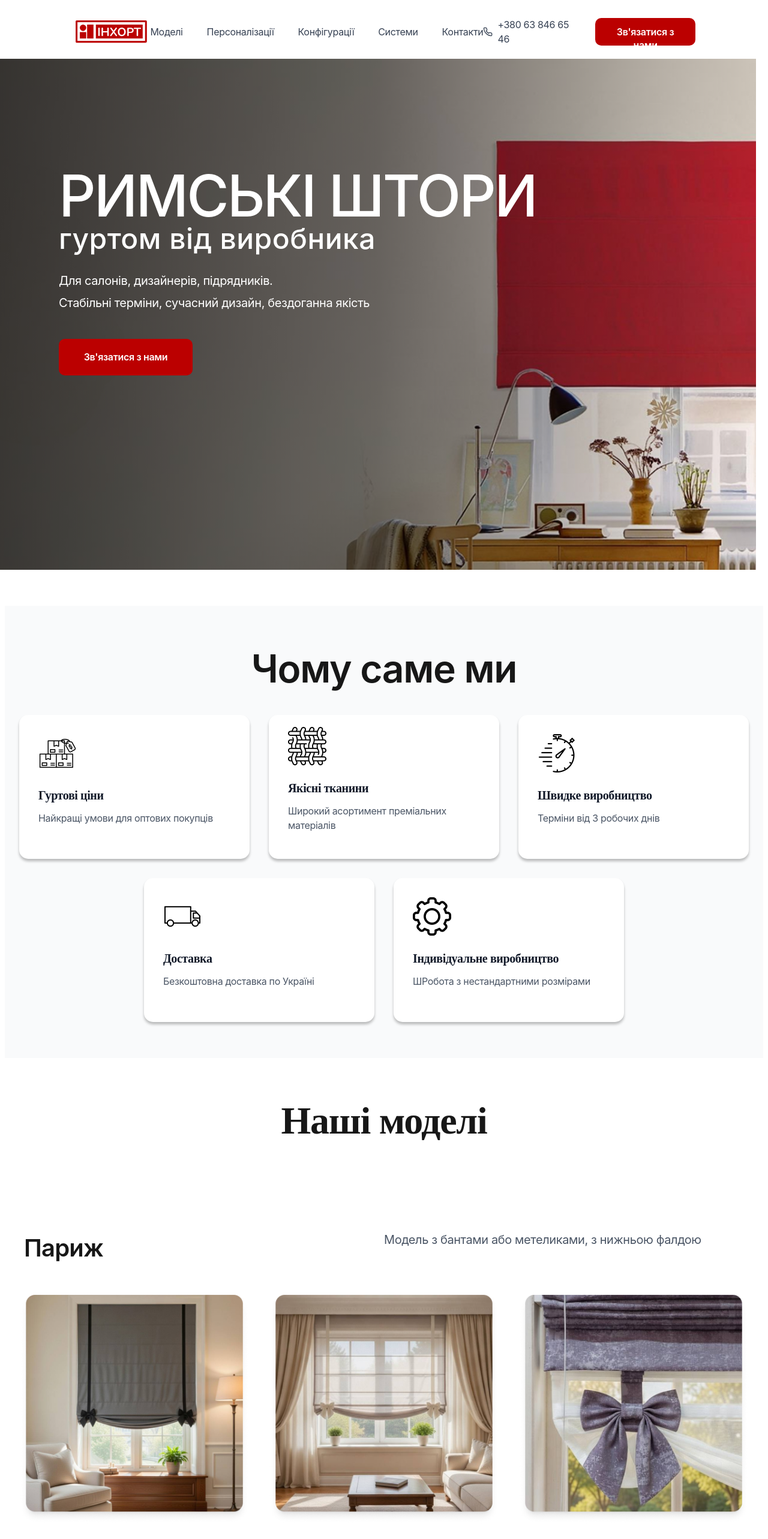
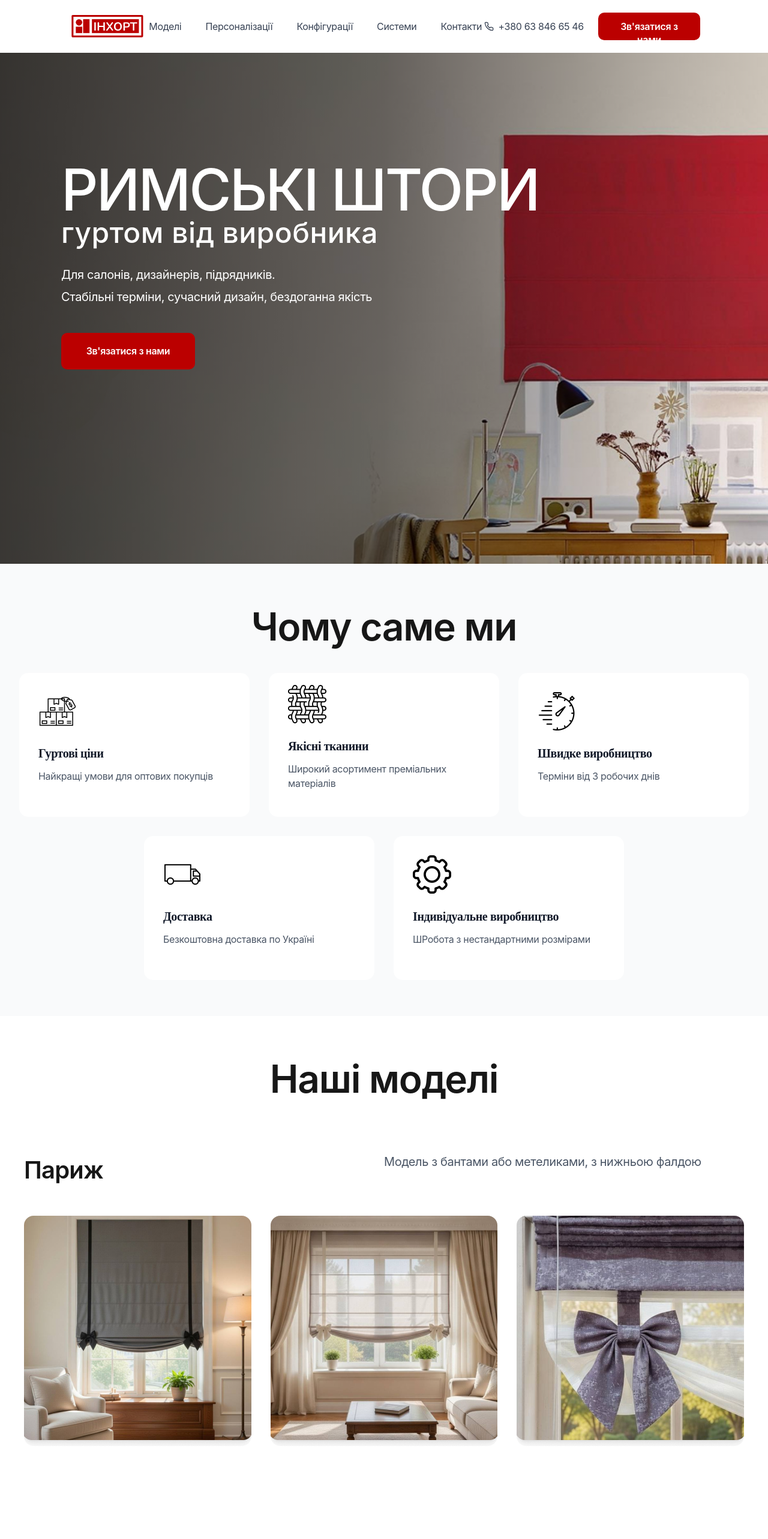
Before and after one commit to Davzp1980/inhort, a Vue app: page / in a window 1280 px wide. Shown: the top 2566 px of the page at 60% size. Built offline with nearby package versions, Linux system fonts and the light colour scheme.

Commit message:
desktop done

```diff
--- a/assets/main.css
+++ b/assets/main.css
@@ -1,4 +1,9 @@
 @import './fonts.css';
+
+html, body {
+    margin: 0;
+    padding: 0;
+}
 
 h1,
 h2,
--- a/src/components/Header.vue
+++ b/src/components/Header.vue
@@ -37,10 +37,6 @@ defineProps({
   align-items: center;
   justify-content: space-between;
   padding: 21px 113px;
-}
-
-.h-2 {
-
 }
 
 .logo {
--- a/src/components/HomeSection.vue
+++ b/src/components/HomeSection.vue
@@ -24,7 +24,7 @@ function onOpen() {
 <style scoped>
 .container {
   width: 100%;
-  margin-left: -12px;
+
   height: 852px;
   background:
     linear-gradient(
@@ -34,7 +34,6 @@ function onOpen() {
       rgba(0, 0, 0, 0) 100%
     ),
     url('/img/hero-bg1.png') center / cover no-repeat;
-  margin-bottom: 60px;
 }
 
 .main-content {
--- a/src/components/JoinUs.vue
+++ b/src/components/JoinUs.vue
@@ -68,12 +68,14 @@ const email = ref('');
 
 <style scoped>
 .wrapper {
+  display: flex;
+  justify-content: center;
   background-color: #333;
 }
 .container {
   width: 1440px;
   margin: 0 auto;
-  padding: 96px 112px;
+  padding: 96px 0;
   background-color: #333;
 }
 
--- a/src/components/Models.vue
+++ b/src/components/Models.vue
@@ -31,14 +31,13 @@ import { models } from '/src/data/productList.js';
 }
 
 .h-2 {
-  font-family: var(--font-family) sans-serif;
+  font-family: var(--font-family), sans-serif;
   font-weight: 600;
   font-size: 64px;
   line-height: 140%;
   letter-spacing: -0.02em;
   text-align: center;
   color: #171717;
-  margin-bottom: 60px;
 }
 
 .model-container {
@@ -88,8 +87,7 @@ import { models } from '/src/data/productList.js';
   overflow: hidden;
   width: 384px;
   height: 384px;
-  flex-shrink: 0;
-  object-fit: cover;
-  object-position: center;
+
+  object-fit: none;
 }
 </style>
--- a/src/components/OurSystems.vue
+++ b/src/components/OurSystems.vue
@@ -89,6 +89,7 @@ import { ourSystems } from '/src/data/productList.js';
   letter-spacing: -0.02em;
   text-align: center;
   color: #171717;
+  margin-bottom: 80px;
 }
 .img {
   width: 540px;
--- a/src/components/Reviews.vue
+++ b/src/components/Reviews.vue
@@ -54,6 +54,7 @@ const myCarousel = useTemplateRef('carousel');
 
 <style scoped>
 .container {
+  width: 1440px;
   padding: 60px 80px;
 }
 
@@ -99,6 +100,7 @@ const myCarousel = useTemplateRef('carousel');
   width: 1440px;
   margin: 0 auto;
   display: flex;
+  justify-content: center;
   gap: 32px;
 }
 </style>
--- a/src/components/ViewConfigurations.vue
+++ b/src/components/ViewConfigurations.vue
@@ -34,7 +34,7 @@ import { viewConfigurations } from '/src/data/productList.js';
 }
 
 .h-2 {
-  font-family: var(--font-family) sans-serif;
+  font-family: var(--font-family), sans-serif;
   font-weight: 600;
   font-size: 64px;
   line-height: 140%;
--- a/src/components/WhyWe.vue
+++ b/src/components/WhyWe.vue
@@ -82,7 +82,6 @@
   width: 384px;
   height: 240px;
   padding: 32px 32px 56px 32px;
-  box-shadow: 0 4px 4px 0 rgba(0, 0, 0, 0.25);
   background: #fff;
 }
 
```
